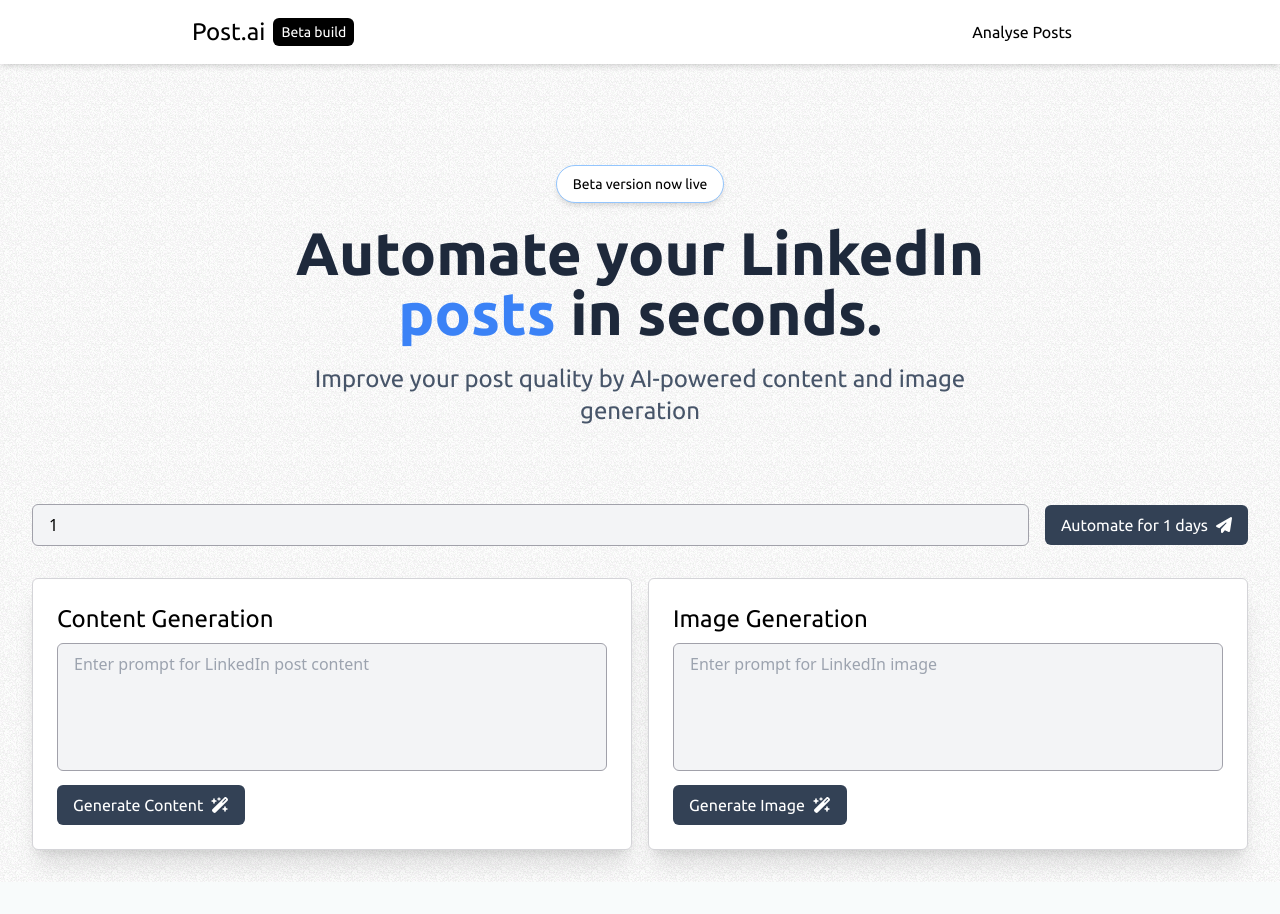
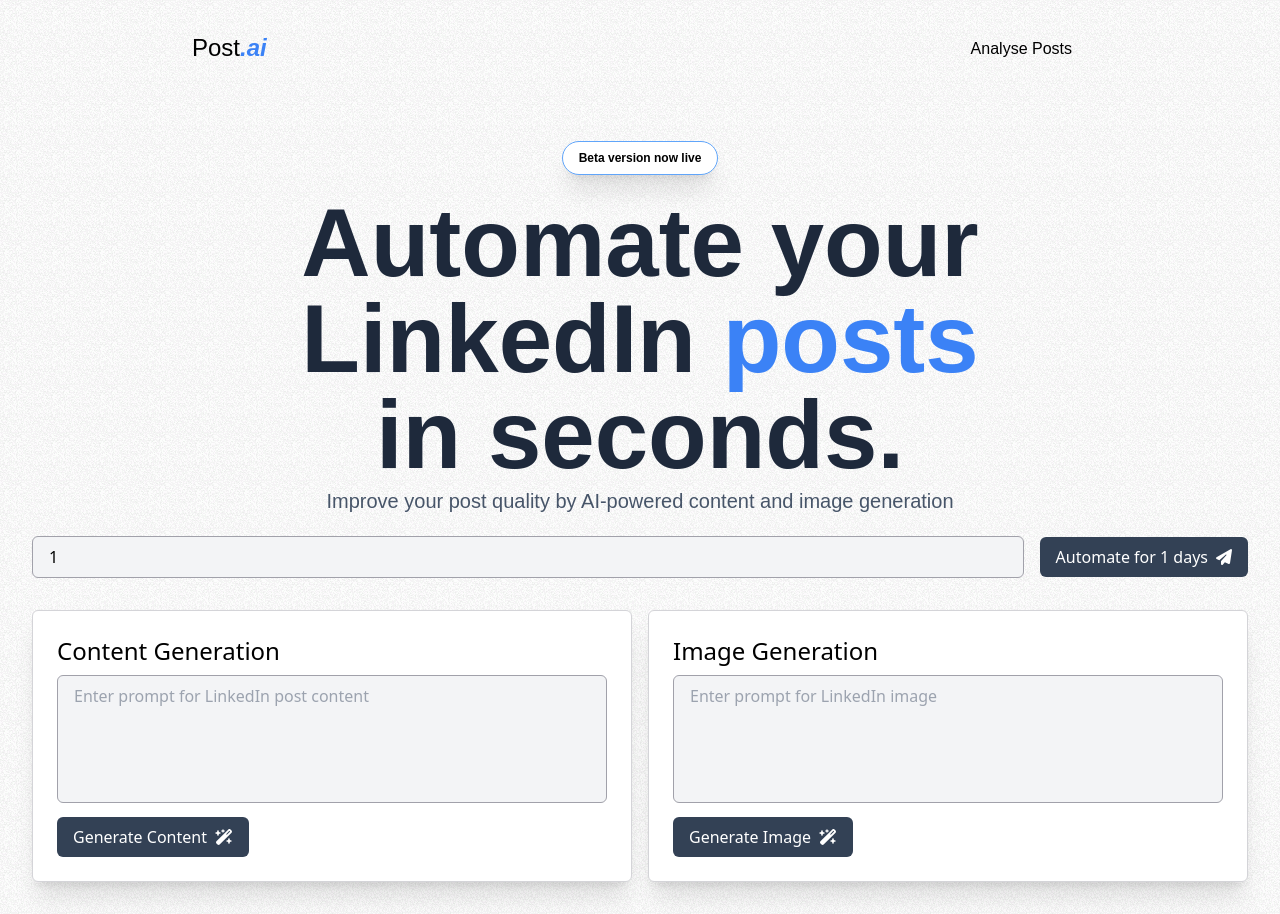
Before and after one commit to Aditya1101999/linkedin-post-automation, a React (Create React App) app in the folder client/: page / in a window 1280 px wide. Before the commit the page ends 882 px from the top, so only its background shows below. Built offline with nearby package versions, Linux system fonts and the light colour scheme.

Commit message:
improved web refreshing performance

```diff
--- a/client/src/App.js
+++ b/client/src/App.js
@@ -1,52 +1,20 @@
 import React, { useState } from 'react';
 import axios from 'axios';
-import Markdown from 'react-markdown';
 import Navbar from './components/Navbar';
 import { FontAwesomeIcon } from '@fortawesome/react-fontawesome';
 import {
-  faWandMagicSparkles,
   faPaperPlane,
 } from '@fortawesome/free-solid-svg-icons';
+import ContentQuery from './components/ContentQuery';
+import ImageQuery from './components/ImageQuery';
+import Landing from './components/Landing';
 
 function App() {
-  const [contentQuery, setContentQuery] = useState('');
-  const [imageQuery, setImageQuery] = useState('');
+
   const [content, setContent] = useState('');
   const [image, setImage] = useState(null);
   const [status, setStatus] = useState('');
   const [days, setDays] = useState(1);
-
-  const handleGenerateContent = async () => {
-    try {
-      const contentResponse = await axios.post(
-        'https://linkedin-post-automation.onrender.com/api/v1/generate-content',
-        {
-          query: contentQuery,
-        }
-      );
-      const generatedContent = contentResponse.data.content;
-      setContent(generatedContent);
-    } catch (error) {
-      console.error('Error generating content:', error);
-    }
-  };
-
-  const handleGenerateImage = async () => {
-    try {
-      const imageResponse = await axios.post(
-        'https://linkedin-post-automation.onrender.com/api/v1/generate-image',
-        {
-          query: imageQuery,
-        },
-        { responseType: 'blob' }
-      );
-
-      const imageURL = URL.createObjectURL(imageResponse.data);
-      setImage(imageURL);
-    } catch (error) {
-      console.error('Error generating image:', error);
-    }
-  };
 
   const handlePostToLinkedIn = async () => {
     try {
@@ -68,8 +36,8 @@
     const limit=24*60*60;
     for (let day = 0; day < days; day++) {
       setStatus(`Posting for day ${day + 1}`);
-      await handleGenerateContent();
-      await handleGenerateImage();
+      // await handleGenerateContent();
+      // await handleGenerateImage();
       await handlePostToLinkedIn();
 
       if (day < days - 1) {
@@ -84,18 +52,8 @@
     <div>
       <Navbar />
 
-      <div className="flex flex-col items-center justify-center max-w-3xl m-auto mt-10 h-96 text-center">
-        <h2 className="px-4 py-2 text-sm bg-white border border-blue-300 rounded-full shadow-md font-ubuntu">
-          Beta version now live
-        </h2>
-        <h2 className="mt-5 text-6xl font-semibold text-slate-800 font-ubuntu">
-          Automate your LinkedIn <span className="text-blue-500">posts</span> in
-          seconds.
-        </h2>
-        <p className="mt-5 text-2xl text-slate-600 font-ubuntu">
-          Improve your post quality by AI-powered content and image generation
-        </p>
-      </div>
+      <Landing/>
+
       <div className="max-width flex items-center justify-between mt-4 space-x-4">
         <input
           type="number"
@@ -133,53 +91,10 @@
       )}
 
       <div className="grid grid-cols-2 gap-4 mt-8 max-width mb-8">
-        <div className="p-6 bg-white border border-zinc-300 rounded-md shadow-xl">
-          <h3 className="text-2xl font-ubuntu">Content Generation</h3>
-          <textarea
-            value={contentQuery}
-            onChange={(e) => setContentQuery(e.target.value)}
-            placeholder="Enter prompt for LinkedIn post content"
-            className="w-full h-32 px-4 py-2 mt-2 bg-gray-100 border border-zinc-400 rounded-md resize-none"
-          />
-          <button
-            onClick={handleGenerateContent}
-            className="flex items-center justify-center px-4 py-2 mt-2 text-white bg-slate-700 hover:bg-black rounded-md font-ubuntu"
-          >
-            Generate Content{' '}
-            <FontAwesomeIcon icon={faWandMagicSparkles} className="ml-2" />
-          </button>
-          {content && (
-            <div>
-              <h4 className="mt-4 text-lg font-semibold">Generated Content:</h4>
-              <Markdown className="mt-4 bg-zinc-100 border border-zinc-200 rounded-md p-6">
-                {content}
-              </Markdown>
-            </div>
-          )}
-        </div>
 
-        <div className="p-6 bg-white border border-zinc-300 rounded-md shadow-xl">
-          <h3 className="text-2xl font-ubuntu">Image Generation</h3>
-          <textarea
-            value={imageQuery}
-            onChange={(e) => setImageQuery(e.target.value)}
-            placeholder="Enter prompt for LinkedIn image"
-            className="w-full h-32 px-4 py-2 mt-2 bg-gray-100 border border-zinc-400 rounded-md resize-none"
-          />
-          <button
-            onClick={handleGenerateImage}
-            className="flex items-center justify-center px-4 py-2 mt-2 text-white bg-slate-700 hover:bg-black rounded-md font-ubuntu"
-          >
-            Generate Image{' '}
-            <FontAwesomeIcon icon={faWandMagicSparkles} className="ml-2" />
-          </button>
-          {image && (
-            <div>
-              <h4 className="mt-4 text-lg font-semibold">Generated Image:</h4>
-              <img src={image} alt="Generated" className="mt-2 rounded-md" />
-            </div>
-          )}
-        </div>
+       <ContentQuery content={content} setContent={setContent}/>
+
+       <ImageQuery image={image} setImage={setImage}/>
       </div>
     </div>
   );
--- /dev/null
+++ b/client/src/components/ContentQuery.js
@@ -0,0 +1,54 @@
+import React, { useState } from 'react';
+import axios from 'axios';
+import Markdown from 'react-markdown';
+import { FontAwesomeIcon } from '@fortawesome/react-fontawesome';
+import {
+  faWandMagicSparkles,
+} from '@fortawesome/free-solid-svg-icons';export default function ContentQuery({ content, setContent }) {
+
+    const [contentQuery, setContentQuery] = useState('');
+
+    const handleGenerateContent = async () => {
+        try {
+          const contentResponse = await axios.post(
+            'https://linkedin-post-automation.onrender.com/api/v1/generate-content',
+            {
+              query: contentQuery,
+            }
+          );
+          const generatedContent = contentResponse.data.content;
+          setContent(generatedContent);
+        } catch (error) {
+          console.error('Error generating content:', error);
+        }
+    };
+
+    return (
+        <>
+            <div className="p-6 bg-white border border-zinc-300 rounded-md shadow-xl">
+                <h3 className="text-2xl font-ubuntu">Content Generation</h3>
+                <textarea
+                    value={contentQuery}
+                    onChange={(e) => setContentQuery(e.target.value)}
+                    placeholder="Enter prompt for LinkedIn post content"
+                    className="w-full h-32 px-4 py-2 mt-2 bg-gray-100 border border-zinc-400 rounded-md resize-none"
+                />
+                <button
+                    onClick={handleGenerateContent}
+                    className="flex items-center justify-center px-4 py-2 mt-2 text-white bg-slate-700 hover:bg-black rounded-md font-ubuntu"
+                >
+                    Generate Content{' '}
+                    <FontAwesomeIcon icon={faWandMagicSparkles} className="ml-2" />
+                </button>
+                {content && (
+                    <div>
+                        <h4 className="mt-4 text-lg font-semibold">Generated Content:</h4>
+                        <Markdown className="mt-4 bg-zinc-100 border border-zinc-200 rounded-md p-6">
+                            {content}
+                        </Markdown>
+                    </div>
+                )}
+            </div>
+        </>
+    )
+}
--- /dev/null
+++ b/client/src/components/ImageQuery.js
@@ -0,0 +1,54 @@
+import React, { useState } from 'react';
+import axios from 'axios';
+import { FontAwesomeIcon } from '@fortawesome/react-fontawesome';
+import {
+  faWandMagicSparkles,
+} from '@fortawesome/free-solid-svg-icons';
+
+export default function ImageQuery({image, setImage}){
+    const [imageQuery, setImageQuery] = useState('');
+
+    const handleGenerateImage = async () => {
+        try {
+          const imageResponse = await axios.post(
+            'https://linkedin-post-automation.onrender.com/api/v1/generate-image',
+            {
+              query: imageQuery,
+            },
+            { responseType: 'blob' }
+          );
+
+          const imageURL = URL.createObjectURL(imageResponse.data);
+          setImage(imageURL);
+        } catch (error) {
+          console.error('Error generating image:', error);
+        }
+      };
+    return(
+        <>
+
+        <div className="p-6 bg-white border border-zinc-300 rounded-md shadow-xl">
+          <h3 className="text-2xl font-ubuntu">Image Generation</h3>
+          <textarea
+            value={imageQuery}
+            onChange={(e) => setImageQuery(e.target.value)}
+            placeholder="Enter prompt for LinkedIn image"
+            className="w-full h-32 px-4 py-2 mt-2 bg-gray-100 border border-zinc-400 rounded-md resize-none"
+          />
+          <button
+            onClick={handleGenerateImage}
+            className="flex items-center justify-center px-4 py-2 mt-2 text-white bg-slate-700 hover:bg-black rounded-md font-ubuntu"
+          >
+            Generate Image{' '}
+            <FontAwesomeIcon icon={faWandMagicSparkles} className="ml-2" />
+          </button>
+          {image && (
+            <div>
+              <h4 className="mt-4 text-lg font-semibold">Generated Image:</h4>
+              <img src={image} alt="Generated" className="mt-2 rounded-md" />
+            </div>
+          )}
+        </div>
+        </>
+    )
+}
--- /dev/null
+++ b/client/src/components/Landing.js
@@ -0,0 +1,18 @@
+export default function Landing() {
+    return (
+        <>
+            <div className="flex flex-col items-center justify-center max-w-3xl m-auto mt-10 h-96 text-center">
+                <h2 className="px-4 py-2 text-xs font-semibold bg-white border border-blue-400 rounded-full shadow-xl font-montserrat">
+                    Beta version now live
+                </h2>
+                <h2 className="mt-5 text-8xl font-semibold text-slate-800 font-bebas">
+                    Automate your LinkedIn <span className="text-blue-500">posts</span> in
+                    seconds.
+                </h2>
+                <p className="mt-1 text-xl text-slate-600 font-montserrat">
+                    Improve your post quality by AI-powered content and image generation
+                </p>
+            </div>
+        </>
+    )
+}
--- a/client/src/components/Navbar.js
+++ b/client/src/components/Navbar.js
@@ -2,17 +2,17 @@
 export default function Navbar() {
     return(
         <>
-        <nav className="bg-white p-4 shadow-md">
-            <div className="max-width container mx-auto px-4 flex justify-center items-center">
+        <nav className="bg-transparent p-4">
+            <div className="max-width p-4 flex justify-center items-center">
                 <div className="flex justify-between items-center w-full max-w-4xl">
                     <div className="flex">
-                        <NavLink to="/" className="font-ubuntu text-2xl flex justify-center items-center">
-                            Post.ai <span className="bg-black text-white text-sm px-2 py-1 rounded-md ml-2">Beta build</span>
+                        <NavLink to="/" className="font-montserrat text-2xl flex justify-center items-center">
+                            Post<span className="text-blue-500 font-semibold italic">.ai</span>
                         </NavLink>
                     </div>
 
                     <div>
-                        <NavLink to="/postanalysis" className="font-ubuntu px-4 py-2 rounded-md hover:bg-slate-200 transition-all">Analyse Posts</NavLink>
+                        <NavLink to="/postanalysis" className="font-montserrat px-4 py-3 rounded-full hover:bg-slate-200 hover:font-semibold transition-all">Analyse Posts</NavLink>
                     </div>
                 </div>
             </div>
--- a/client/src/index.css
+++ b/client/src/index.css
@@ -2,6 +2,9 @@
 @tailwind components;
 @tailwind utilities;
 
+@layer base {
+    @import url('https://fonts.googleapis.com/css2?family=Bebas+Neue&family=Montserrat:ital,wght@0,100..900;1,100..900&display=swap');
+  }
 
 body{
     background-color: #F8FBFB;
--- a/client/tailwind.config.js
+++ b/client/tailwind.config.js
@@ -4,7 +4,8 @@
   theme: {
     extend: {
       fontFamily:{
-        ubuntu:["Ubuntu","sans-serif"]
+        montserrat:["Montserrat","sans-serif"],
+        bebas:["Bebas Neue","sans-serif"]
       },
     },
   },
```
